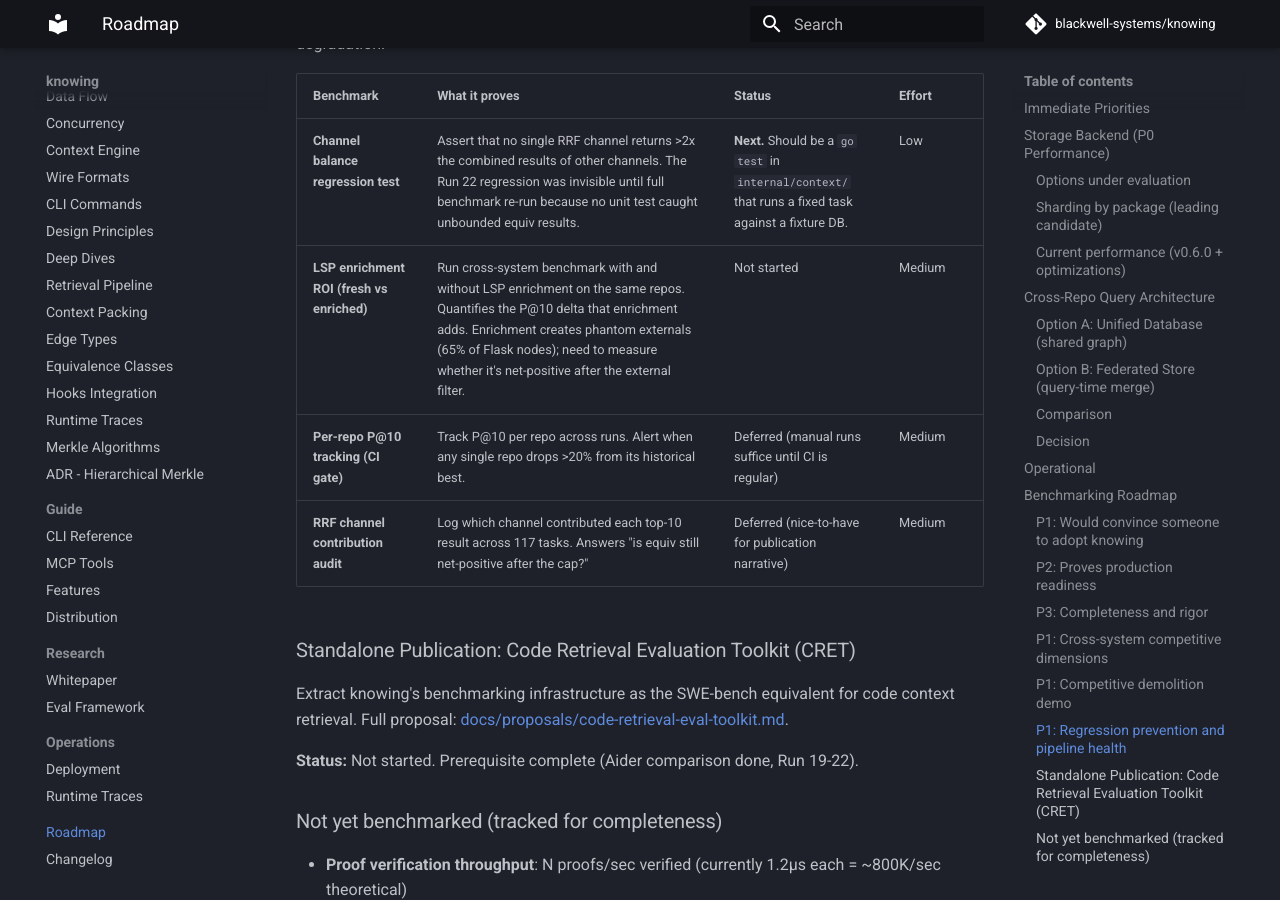
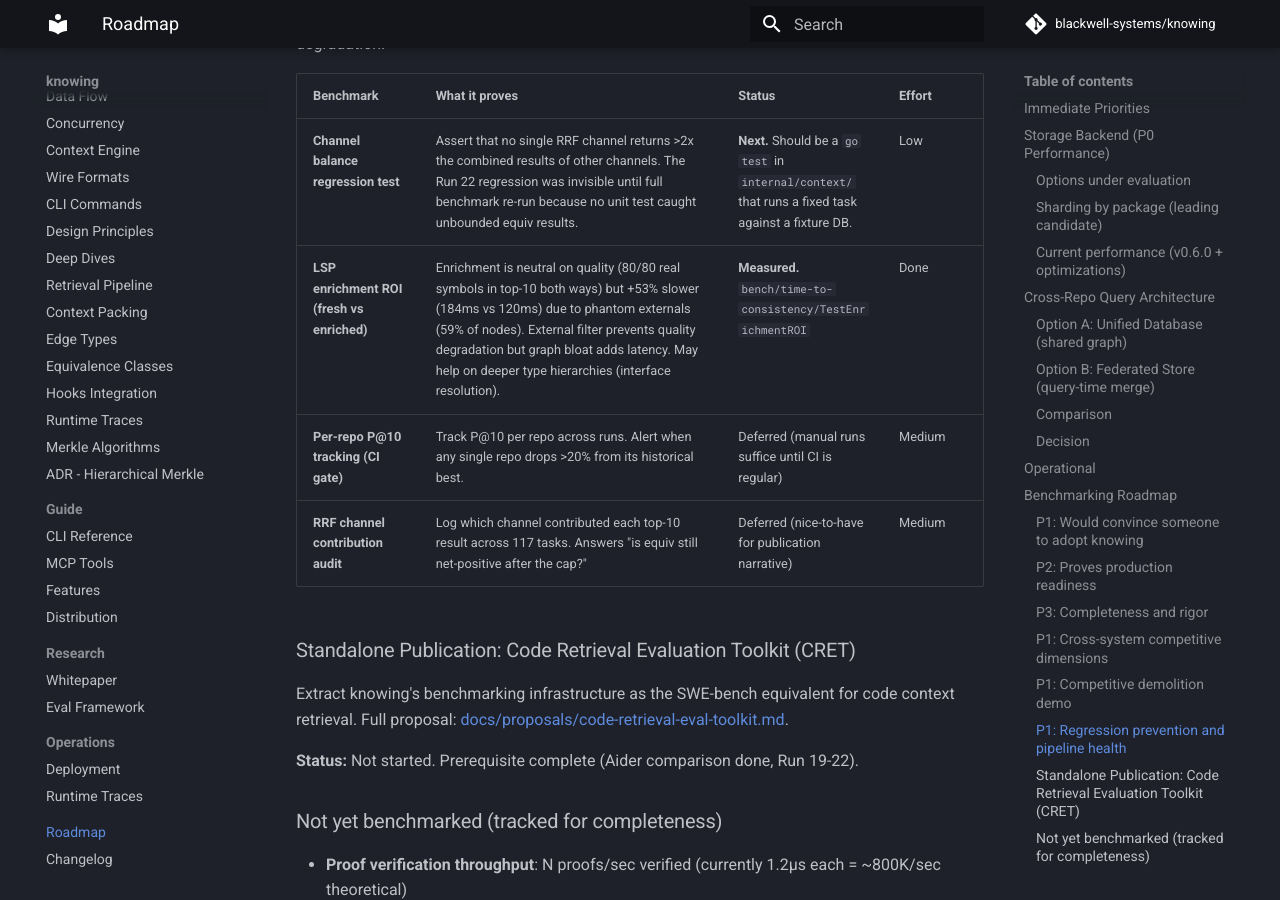
Before and after one commit to blackwell-systems/knowing, an MkDocs documentation site: the page built from docs/roadmap.md, in a window 1280 px wide and 900 px high, scrolled down 9141 px. Built offline with MkDocs 1.6.1 and Material for MkDocs 9.7.7, drawn with Linux system fonts in a browser that asks for light colours; comment, search, counter and statistics services are not loaded.

Commit message:
docs: mark LSP enrichment ROI as measured in roadmap

```diff
--- a/docs/roadmap.md
+++ b/docs/roadmap.md
@@ -220,7 +220,7 @@ Items identified from the Run 22 regression investigation. These prevent future
 | Benchmark | What it proves | Status | Effort |
 |-----------|---------------|--------|--------|
 | **Channel balance regression test** | Assert that no single RRF channel returns >2x the combined results of other channels. The Run 22 regression was invisible until full benchmark re-run because no unit test caught unbounded equiv results. | **Next.** Should be a `go test` in `internal/context/` that runs a fixed task against a fixture DB. | Low |
-| **LSP enrichment ROI (fresh vs enriched)** | Run cross-system benchmark with and without LSP enrichment on the same repos. Quantifies the P@10 delta that enrichment adds. Enrichment creates phantom externals (65% of Flask nodes); need to measure whether it's net-positive after the external filter. | Not started | Medium |
+| **LSP enrichment ROI (fresh vs enriched)** | Enrichment is neutral on quality (80/80 real symbols in top-10 both ways) but +53% slower (184ms vs 120ms) due to phantom externals (59% of nodes). External filter prevents quality degradation but graph bloat adds latency. May help on deeper type hierarchies (interface resolution). | **Measured.** `bench/time-to-consistency/TestEnrichmentROI` | Done |
 | **Per-repo P@10 tracking (CI gate)** | Track P@10 per repo across runs. Alert when any single repo drops >20% from its historical best. | Deferred (manual runs suffice until CI is regular) | Medium |
 | **RRF channel contribution audit** | Log which channel contributed each top-10 result across 117 tasks. Answers "is equiv still net-positive after the cap?" | Deferred (nice-to-have for publication narrative) | Medium |
 
```
